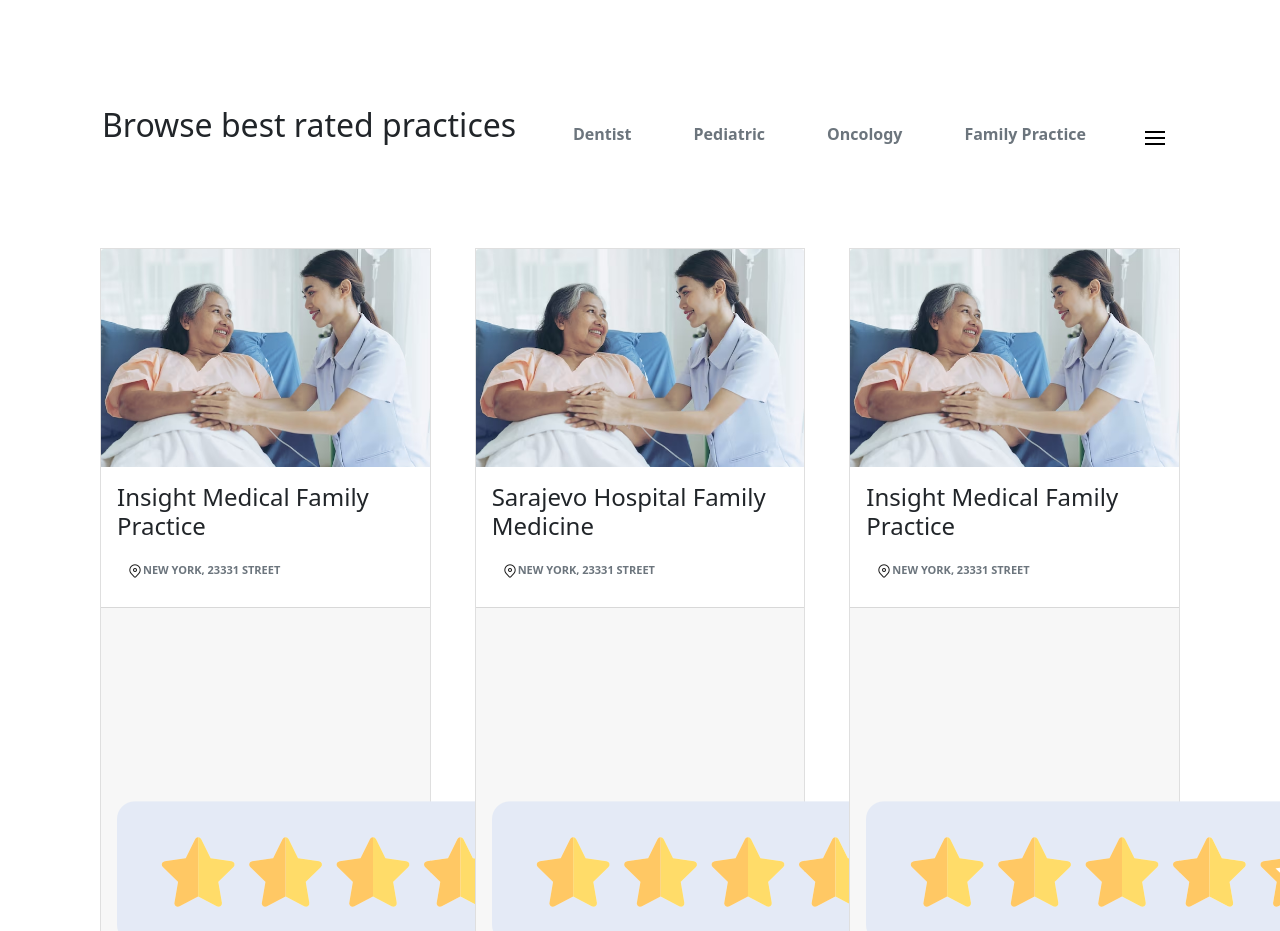
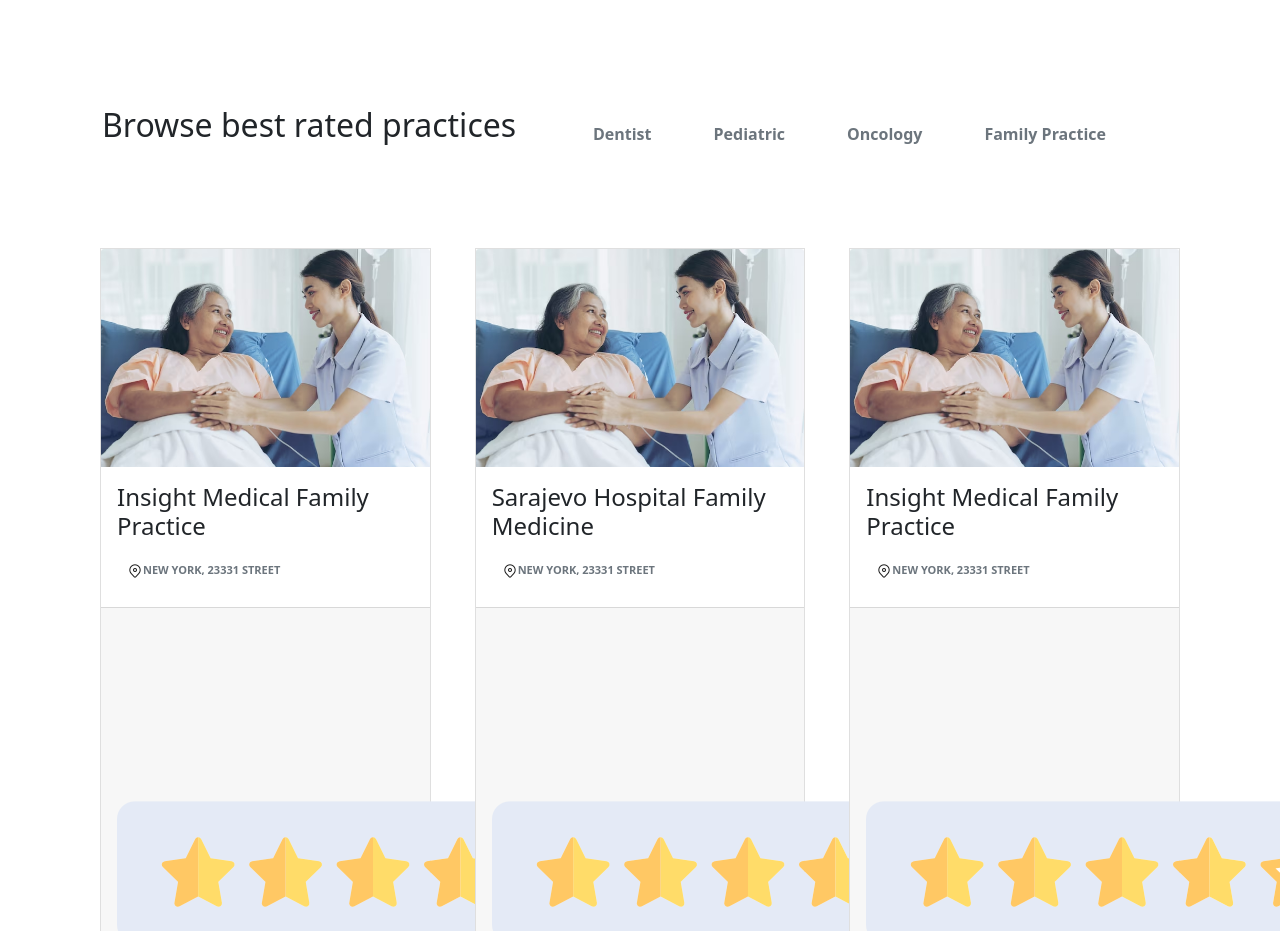
Before and after one commit to v-gaonkar/INTERNSHIP_ASSIGNMENTS, a plain HTML site: page Assignment3/assignment3.html in a window 1280 px wide. Shown: the part 5880-6811 px from the top of the page. Drawn offline with nearby package versions, Linux system fonts and the light colour scheme.

Commit message:
Third Assignment with Bootstrap

```diff
--- a/Assignment3/base/_mediaQueries.scss
+++ b/Assignment3/base/_mediaQueries.scss
@@ -20,7 +20,6 @@ $fontSize:16px;
       .form-control,
       .btn {
         font-size: 12px;
-        height: 50px;
     }
 
     }
@@ -142,7 +141,7 @@ $fontSize:16px;
     .submit-enquiry{
         button{
             font-size: 10px;
-            margin-left:50px;
+            padding:10px;
         }
     }
 }
--- a/Assignment3/base/_section5.scss
+++ b/Assignment3/base/_section5.scss
@@ -18,19 +18,6 @@ $fontSize:16px;
         }
     }
 }
-.navbar-toggler {
-    .icon-bar{
-    background-color: black;
-    height: 2px;
-    width: 20px;
-    margin-top:20px;
-    display: block;
-    transition: all 0.2s;
-    }
-    .icon-bar+.icon-bar {
-        margin-top: 4px;
-      }
-  }
   .image-container{
     background: url("Images/hospital-staff.jpg");
     opacity:1;
@@ -128,7 +115,7 @@ $fontSize:16px;
     }
  }
  .footer-measure{
-    padding:14px 10px;
+   padding:14px 10px;
     i{
         float:left;
         margin-right: 30px;
@@ -140,10 +127,11 @@ $fontSize:16px;
         span{
             padding:2px 10px;
         }
+        background-color: white;
         i{
         border-left: 1px solid #e3e3e3;
         float:right;
-        margin-right:2px;
+        margin:0 2px;
         }
     }
  }
```
Also changed, not shown: Assignment3/style.css, 1 other file.
